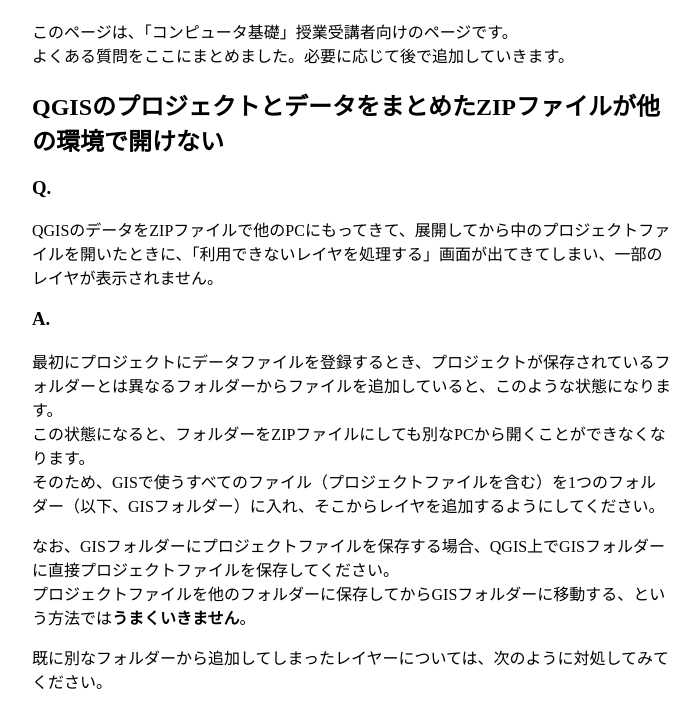
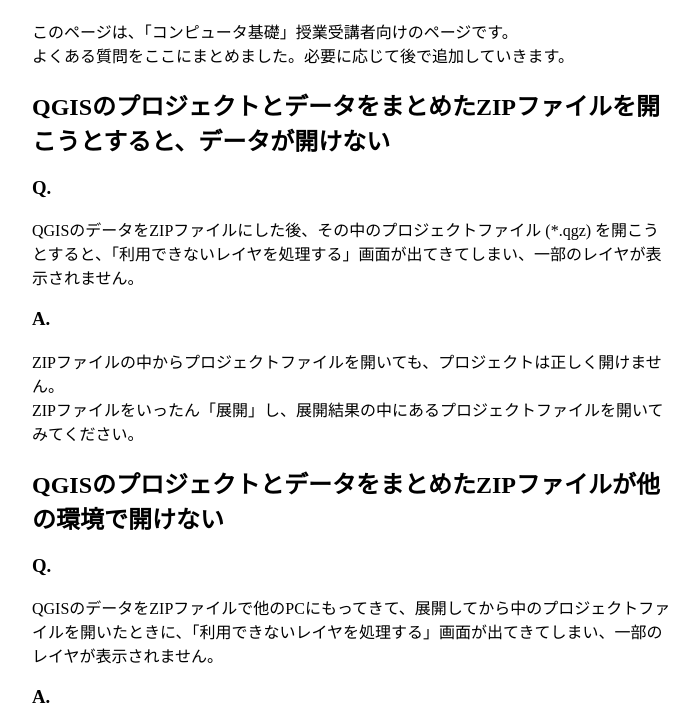
Before and after one commit to mfuji09/QGIS_guide, a plain HTML site: page docs/index.html in a window 1280 px wide. Shown: the part 61-767 px from the top of the page, without its empty margins (288-987 px from the left). Drawn offline with Linux system fonts and the light colour scheme.

Commit message:
質問を追加

```diff
--- a/docs/index.html
+++ b/docs/index.html
@@ -10,6 +10,17 @@
   <p>
     このページは、「コンピュータ基礎」授業受講者向けのページです。<br>
     よくある質問をここにまとめました。必要に応じて後で追加していきます。
+  </p>
+
+  <h2>QGISのプロジェクトとデータをまとめたZIPファイルを開こうとすると、データが開けない</h2>
+  <h3>Q.</h3>
+  <p>
+    QGISのデータをZIPファイルにした後、その中のプロジェクトファイル (*.qgz) を開こうとすると、「利用できないレイヤを処理する」画面が出てきてしまい、一部のレイヤが表示されません。
+  </p>
+  <h3>A.</h3>
+  <p>
+    ZIPファイルの中からプロジェクトファイルを開いても、プロジェクトは正しく開けません。<br>
+    ZIPファイルをいったん「展開」し、展開結果の中にあるプロジェクトファイルを開いてみてください。
   </p>
 
   <h2>QGISのプロジェクトとデータをまとめたZIPファイルが他の環境で開けない</h2>
```
